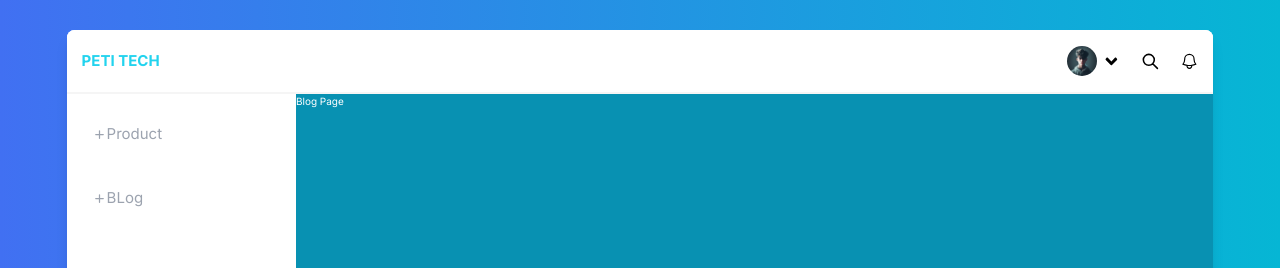
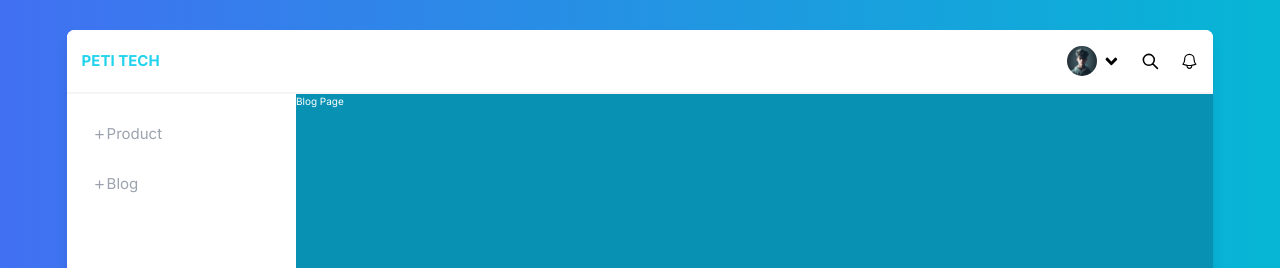
Before and after one commit to AhmedAbdEl-NasserAhmed/ECS-Commerce, a Next.js app: page /admin/dashboard/blog in a window 1280 px wide. Shown: the top 268 px of the page. Built offline with nearby package versions, Linux system fonts and the light colour scheme.

Commit message:
Finishing responsive

```diff
--- a/src/components/AdminDashboard/Links.tsx
+++ b/src/components/AdminDashboard/Links.tsx
@@ -4,7 +4,7 @@ import { HiOutlinePlusSm } from "react-icons/hi";
 function Links() {
   return (
     <div className=" capitalize hidden md:block md:px-8 md:text-2xl mt-8 ">
-      <ul className="flex flex-col content-center gap-[2.4rem]  text-gray-500 ">
+      <ul className="flex flex-col content-center gap-4  text-gray-500 ">
         <li>
           <Link
             className="flex items-center px-2 py-4 rounded-md text-gray-400 hover:bg-gradient-to-r from-mainColor to-cyan-500 hover:text-white  transition-all duration-500 bg-transparent"
@@ -24,7 +24,7 @@ function Links() {
             <span>
               <HiOutlinePlusSm />
             </span>
-            <span> BLog</span>
+            <span> Blog</span>
           </Link>
         </li>
       </ul>
```
